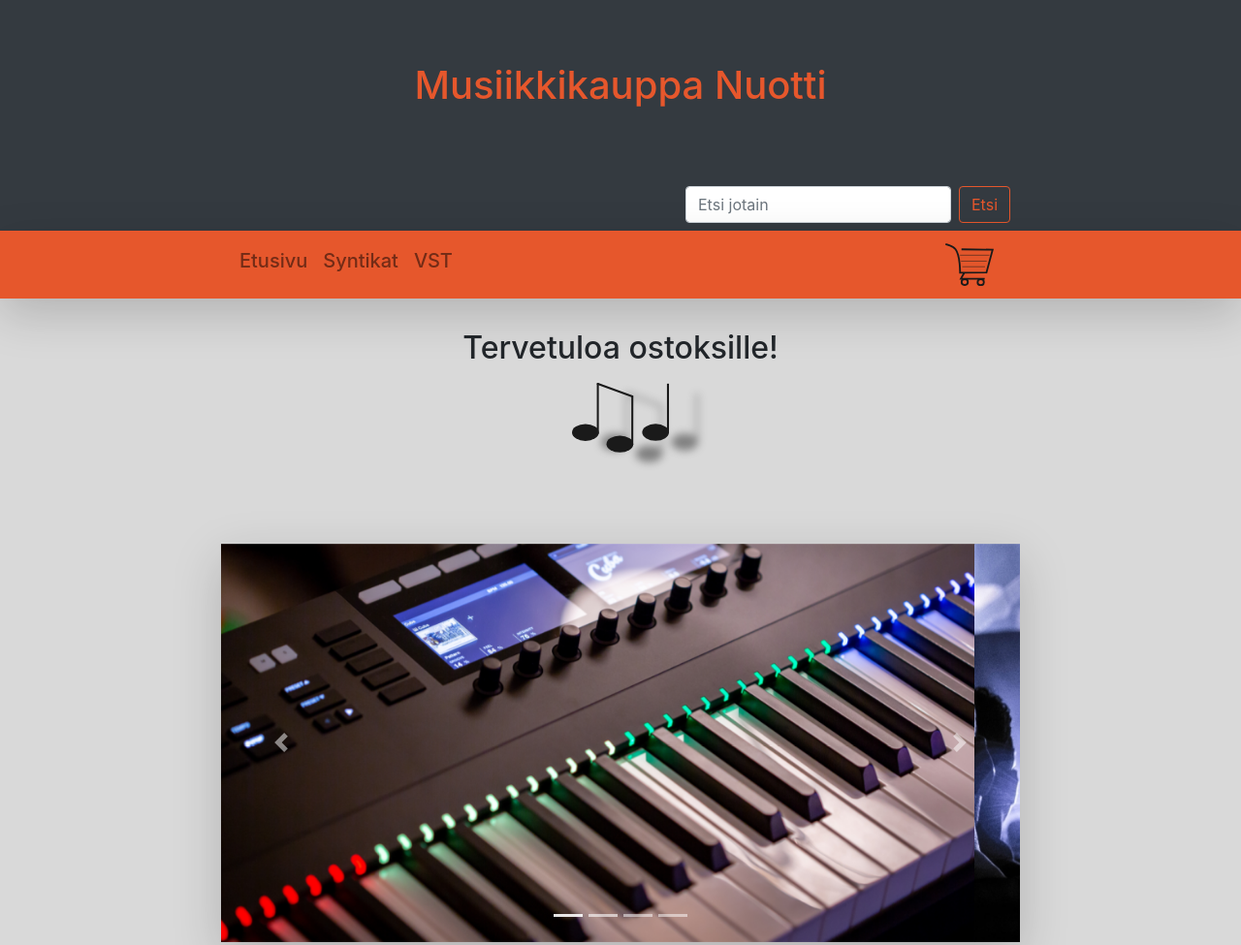
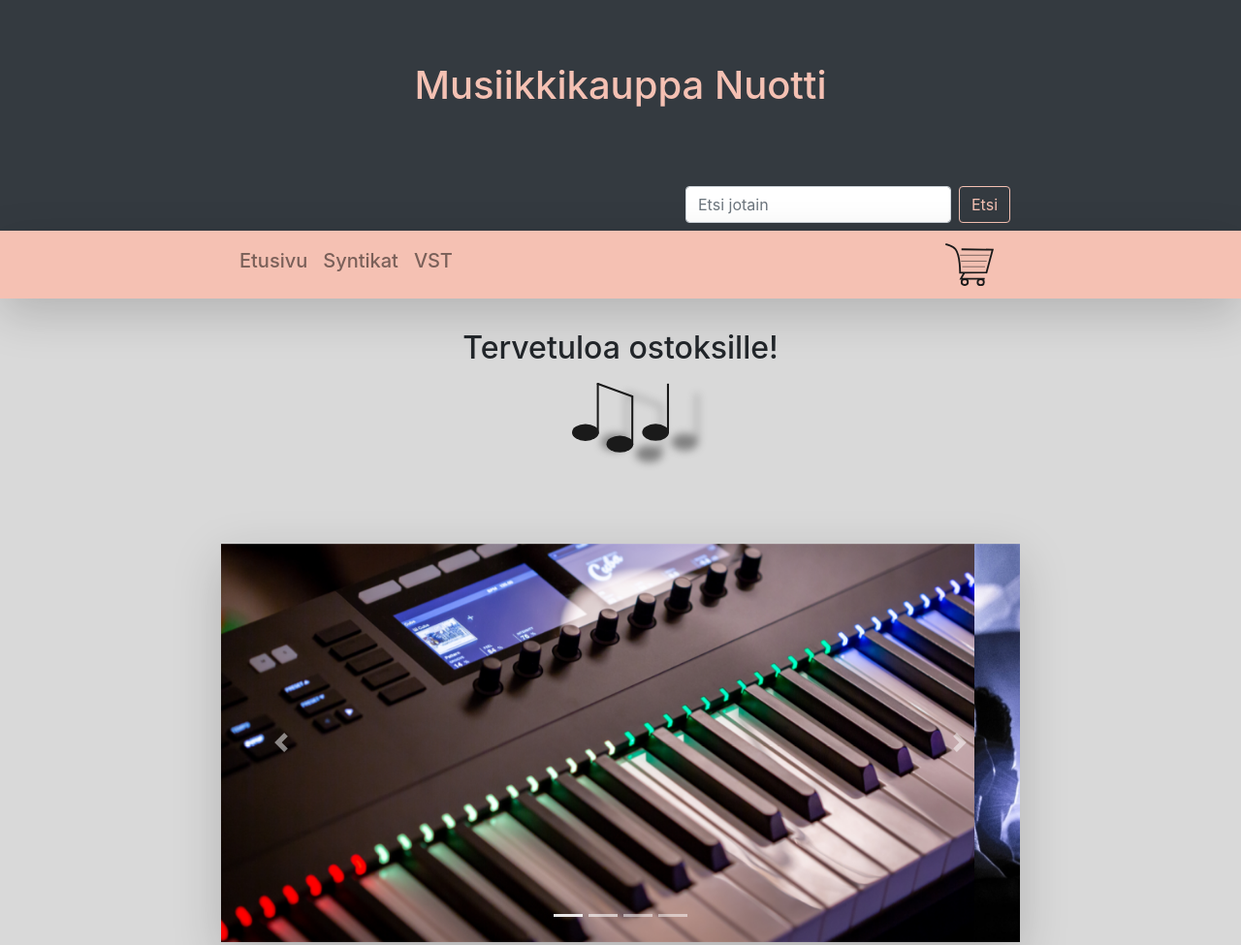
Before and after one commit to antipoppi/web-visualization, a website: page h11_harjoitustyo/src/index.html in a window 1280 px wide. Shown: the top 975 px of the page at 97% size. Drawn offline with Linux system fonts and the light colour scheme.

Commit message:
muokattu värimaailmaa, jotta syntyy tarpeeksi kontrastia

```diff
--- a/h11_harjoitustyo/src/index.html
+++ b/h11_harjoitustyo/src/index.html
@@ -12,7 +12,7 @@
     <!-- header -->
     <header id="top">
         <div class="jumbotron jumbotron-fluid bg-dark text-primary text-center mb-0">
-            <a href="#top" class="text-decoration-none">
+            <a href="#top" class="text-decoration-none text-primary">
                 <h1>Musiikkikauppa Nuotti</h1>
             </a>
         </div>
--- a/h11_harjoitustyo/src/scss/_colors.scss
+++ b/h11_harjoitustyo/src/scss/_colors.scss
@@ -1,7 +1,9 @@
 $theme-colors: (
-     "primary": #E6572C,
+     "primary": #F5C1B3,
      "secondary": #DECCAB
 );
 
 $bodyBackground: #D9D9D9
 //#F0AC75
+
+//EE8B6D
--- a/h11_harjoitustyo/src/scss/styles.scss
+++ b/h11_harjoitustyo/src/scss/styles.scss
@@ -48,6 +48,10 @@ body {
     animation-direction: normal;
     animation-fill-mode: both;
     animation-play-state: running;
+}
+
+a {
+    color: #343a40;
 }
 
 @keyframes nuottiAnimate {
```
Also changed, not shown: h11_harjoitustyo/src/css/styles.css.
